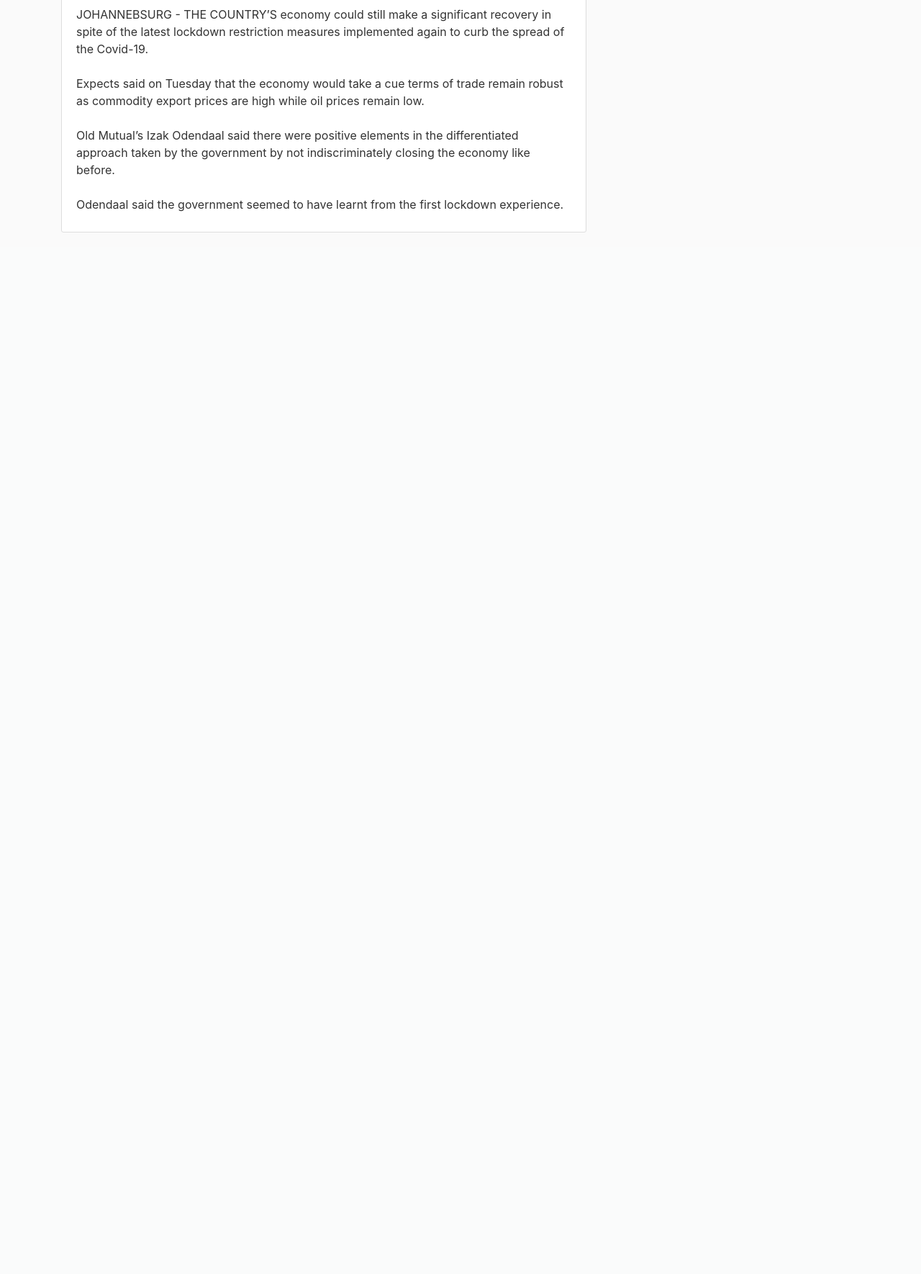
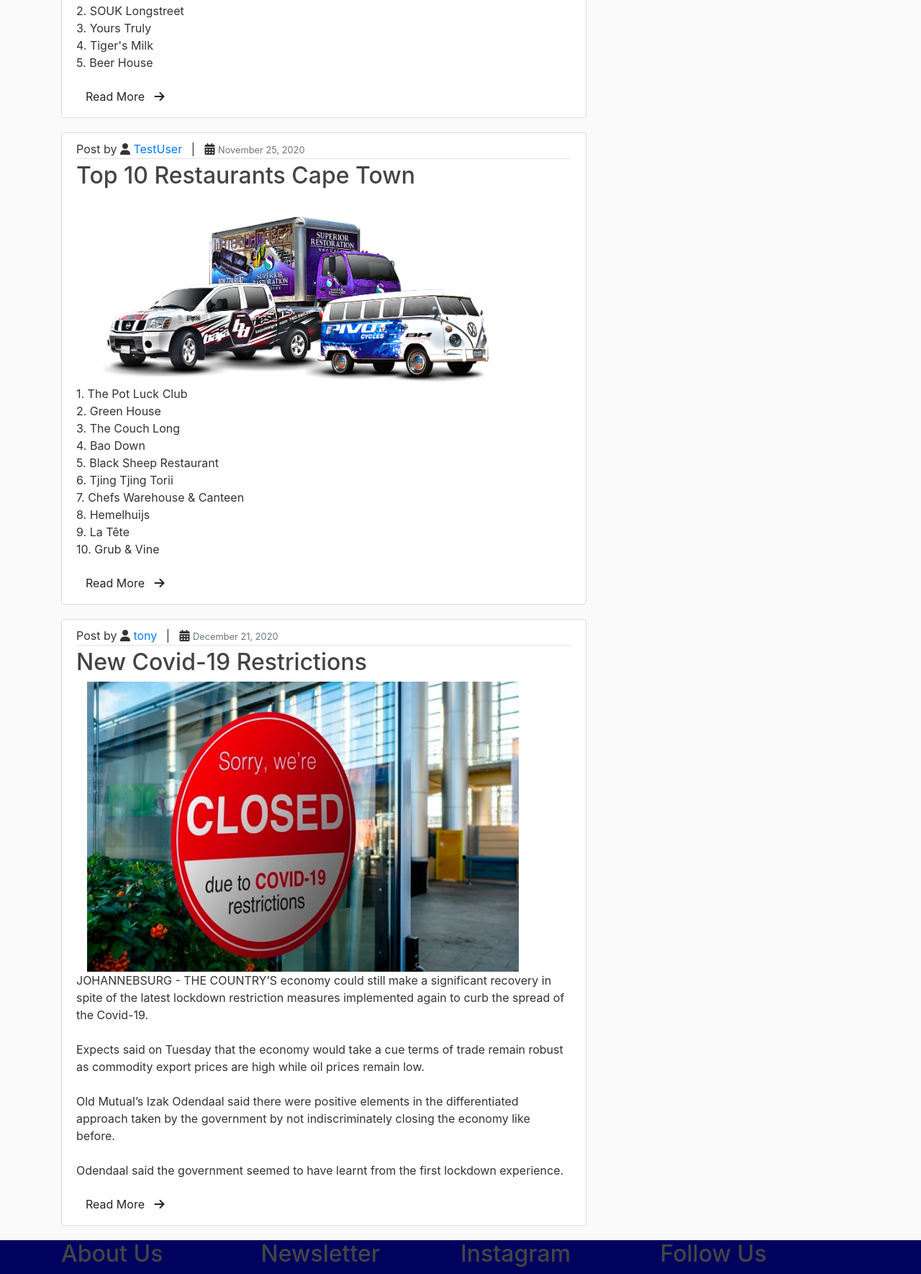
Before and after one commit to TonderaiChinya/hospitality-site, a Django app: page / in a window 1280 px wide. Shown: the part 827-2597 px from the top of the page at 72% size. Before the commit the page ends 1150 px from the top, so only its background shows below. Run offline with Django 3.2, Linux system fonts and the light colour scheme; data comes from the database, SQL or seed files in the repository; both versions use the stored data as it was after the commit; some libraries are stand-ins or nearby versions.

Commit message:
added post image,  like model

```diff
--- a/hospSite/blog/admin.py
+++ b/hospSite/blog/admin.py
@@ -1,4 +1,5 @@
 from django.contrib import admin
-from .models import Post
+from .models import Post, Like
 
 admin.site.register(Post)
+admin.site.register(Like)
--- a/hospSite/blog/models.py
+++ b/hospSite/blog/models.py
@@ -2,11 +2,32 @@ from django.db import models
 from django.utils import timezone
 from django.contrib.auth.models import User
 
+
 class Post(models.Model):
     title = models.CharField(max_length=100)
+    post_image = models.ImageField( upload_to='posts_images')
     content = models.TextField()
     date_posted = models.DateTimeField(default=timezone.now)
-    author = models.ForeignKey(User, on_delete=models.CASCADE)
+    author = models.ForeignKey(User, on_delete=models.CASCADE, related_name='author')
+    liked = models.ManyToManyField(User, default=None, blank=True, related_name='liked')
 
     def __str__(self):
-        return self.title
+        return self.title + ' | ' + str(self.author)
+
+    @property
+    def num_likes(self):
+        return self.liked.all().count()
+
+
+LIKE_CHOICES = (
+    ('Like', 'Like'),
+    ('Unlike', 'Unlike'),
+)
+
+class Like(models.Model):
+    user = models.ForeignKey(User, on_delete=models.CASCADE)
+    post = models.ForeignKey(Post, on_delete=models.CASCADE)
+    value = models.CharField(choices=LIKE_CHOICES, default="Like", max_length=10)
+
+    def __str__(self):
+        return str(self.post)
--- a/hospSite/blog/static/blog/main.css
+++ b/hospSite/blog/static/blog/main.css
@@ -13,7 +13,7 @@ ul {
 }
 
 .bg-steel {
-  background-color: #5f788a;
+  background-color: #000000;
 }
 
 .site-header .navbar-nav .nav-link {
@@ -82,3 +82,31 @@ a.article-title:hover {
 .account-heading {
   font-size: 2.5rem;
 }
+
+
+
+.post-image .img{
+  width: 600px;
+  overflow: hidden;
+}
+
+/*----------------footer-----------------*/
+
+.footer-bar {
+  height: 100%;
+  background: rgb(1, 2, 94);
+  position: relative;
+}
+
+.footer-bar .container{
+  display: grid;
+  grid-template-columns: repeat(4, 1fr);
+}
+
+.footer-bar .container > div{
+  flex-grow: 1;
+  flex-basis: 0;
+  padding: 3rem, 9rem;
+}
+
+/*---------x-------footer---------x--------*/
--- /dev/null
+++ b/hospSite/blog/templates/blog/add_post.html
@@ -0,0 +1,4 @@
+{% extends "blog/base.html"%}
+    {% block content %}
+       <h1>add post</h1>
+    {% endblock content %}
--- a/hospSite/blog/templates/blog/base.html
+++ b/hospSite/blog/templates/blog/base.html
@@ -8,7 +8,7 @@
 
     <!-- Bootstrap CSS -->
     <link rel="stylesheet" href="https://stackpath.bootstrapcdn.com/bootstrap/4.5.0/css/bootstrap.min.css" integrity="sha384-9aIt2nRpC12Uk9gS9baDl411NQApFmC26EwAOH8WgZl5MYYxFfc+NcPb1dKGj7Sk" crossorigin="anonymous">
-    <link rel="stylesheet" href="{% static 'blog/main.css'%}">
+    <link rel="stylesheet" href="{% static 'blog/main.css' %}">
 
     {% if title %}
         <title>Hospitality Blog - {{ title }}</title>
@@ -58,21 +58,47 @@
         <div class="col-md-4">
           <div class="content-section">
             <h3>Our Sidebar</h3>
-            <p class='text-muted'>You can put any information here you'd like.
+            <p class='text-muted'>You can put any information here you'd like.</p>
               <ul class="list-group">
                 <li class="list-group-item list-group-item-light">Latest Posts</li>
                 <li class="list-group-item list-group-item-light">Announcements</li>
                 <li class="list-group-item list-group-item-light">Calendars</li>
                 <li class="list-group-item list-group-item-light">etc</li>
               </ul>
-            </p>
+
           </div>
         </div>
       </div>
     </main>
 
+    <!--  -----------------Footer-----------------  -->
+
+    <footer class="footer-bar">
+      <div class="container">
+        <div class="about-us">
+          <h2>About Us</h2>
+        </div>
+
+        <div class="newsletter">
+          <h2>Newsletter</h2>
+        </div>
+
+        <div class="instagram">
+          <h2>Instagram</h2>
+        </div>
+
+        <div class="follow">
+          <h2>Follow Us</h2>
+        </div>
+
+      </div>
+    </footer>
+
+    <!--  --------x---------Footer---------x--------  -->
+
 
     <!-- Optional JavaScript -->
+    <script src="https://use.fontawesome.com/4ca29ceacc.js"></script>
     <!-- jQuery first, then Popper.js, then Bootstrap JS -->
     <script src="https://code.jquery.com/jquery-3.5.1.slim.min.js" integrity="sha384-DfXdz2htPH0lsSSs5nCTpuj/zy4C+OGpamoFVy38MVBnE+IbbVYUew+OrCXaRkfj" crossorigin="anonymous"></script>
     <script src="https://cdn.jsdelivr.net/npm/popper.js@1.16.0/dist/umd/popper.min.js" integrity="sha384-Q6E9RHvbIyZFJoft+2mJbHaEWldlvI9IOYy5n3zV9zzTtmI3UksdQRVvoxMfooAo" crossorigin="anonymous"></script>
--- a/hospSite/blog/templates/blog/home.html
+++ b/hospSite/blog/templates/blog/home.html
@@ -4,11 +4,19 @@
        <article class="media content-section">
           <div class="media-body">
             <div class="article-metadata">
-              <a class="mr-2" href="#">{{ post.author }}</a>
-              <small class="text-muted">{{ post.date_posted|date:"F d, Y" }}</small>
+              <span>Post by <i class="fa fa-user" aria-hidden="true"></i> <a class="mr-2" href="#">{{ post.author }}</a></span> | &nbsp;
+              <i class="fa fa-calendar" aria-hidden="true"></i> <small class="text-muted">{{ post.date_posted|date:"F d, Y" }}</small>
             </div>
             <h2><a class="article-title" href="#">{{ post.title }}</a></h2>
+            <div class="container post-image">
+              <div>
+                <img src="{{ post.post_image.url }}" alt="{{ post.title }}" class="img">
+              </div>
+            </div>
+
+
             <p class="article-content">{{ post.content }}</p>
+            <button class="btn post-btn"> Read More &nbsp; <i class="fa fa-arrow-right"></i></button>
           </div>
        </article>
     {% endfor %}
--- a/hospSite/blog/urls.py
+++ b/hospSite/blog/urls.py
@@ -1,7 +1,13 @@
 from django.urls import path
 from . import views
+# from .views import HomeView
 
 urlpatterns = [
     path('', views.home, name='blog-home'),
     path('about/', views.about, name='blog-about'),
 ]
+
+# urlspatterns = [
+#     path('', HomeView.as_view(), name="home"),
+#
+# ]
--- a/hospSite/blog/views.py
+++ b/hospSite/blog/views.py
@@ -1,4 +1,5 @@
 from django.shortcuts import render
+# from django.views.generic import ListView, DetailView
 from .models import Post
 
 
@@ -8,5 +9,10 @@ def home(request):
     }
     return render(request, 'blog/home.html', context)
 
+
 def about(request):
     return render(request, 'blog/about.html', {'title': 'About'})
+
+# class HomeView(ListView):
+#     model = Post
+#     template_name = 'home.html'
--- a/hospSite/hospSite/settings.py
+++ b/hospSite/hospSite/settings.py
@@ -122,6 +122,11 @@ USE_TZ = True
 
 STATIC_URL = '/static/'
 
+STATICFILES_DIRS = [
+    os.path.join(BASE_DIR, "static"),
+
+]
+
 MEDIA_ROOT = os.path.join(BASE_DIR, 'media')
 MEDIA_URL = '/media/'
 
--- a/hospSite/users/forms.py
+++ b/hospSite/users/forms.py
@@ -2,10 +2,11 @@ from django import forms
 from django.contrib.auth.models import User
 from django.contrib.auth.forms import UserCreationForm
 
+
 class UserRegisterForm(UserCreationForm):
     email = forms.EmailField()
-    phone = forms.CharField(required=False)
+    phone = forms.CharField()
 
     class Meta:
         model = User
-        fields = ['username', 'email','phone', 'password1', 'password2']
+        fields = ['username', 'email', 'phone', 'password1', 'password2']
--- a/hospSite/users/templates/users/profile.html
+++ b/hospSite/users/templates/users/profile.html
@@ -5,8 +5,9 @@
     <div class="media">
       <img class="rounded-circle account-img" src="{{ user.profile.image.url }}">
       <div class="media-body">
-        <h2 class="account-heading">{{ user.username }}</h2>
+        <h3 class="account-heading">{{ user.username }}</h3>
         <p class="text-secondary">{{ user.email }}</p>
+        <p class="text-secondary">{{ user.firstname }}</p>
       </div>
     </div>
   <!-- FORM HERE -->
--- a/hospSite/users/views.py
+++ b/hospSite/users/views.py
@@ -2,6 +2,7 @@ from django.shortcuts import render, redirect
 from django.contrib import messages
 from django.contrib.auth.decorators import login_required
 from .forms import UserRegisterForm
+
 
 def register(request):
     if request.method == 'POST':
@@ -15,6 +16,7 @@ def register(request):
         form = UserRegisterForm()
     return render(request, 'users/register.html', {'form': form})
 
+
 @login_required
 def profile(request):
     return render(request, 'users/profile.html')
```
Also changed, not shown: hospSite/blog/migrations/0002_post_post_image.py (added), hospSite/blog/migrations/0003_auto_20201221_1129.py (added), hospSite/blog/migrations/0004_auto_20201221_1500.py (added), hospSite/db.sqlite3, hospSite/media/posts_images/IMG-20201008-WA0091.jpg (added), hospSite/media/posts_images/Lockdown-closed-covid-19.webp (added), hospSite/media/posts_images/charisse-kenion-cJkVMAKDYl0-unsplash.jpg (added), hospSite/media/posts_images/kisspng-car-wrap-advertising-vehicle-printing-vehicle-5acf7037a66bb8.020320_lsuSd0Z.png (added).
